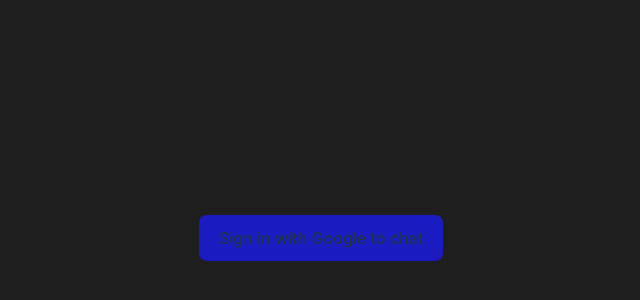
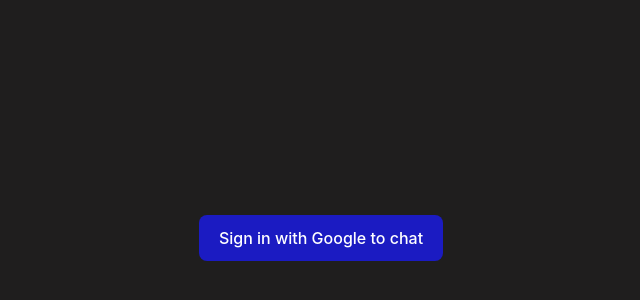
Before and after one commit to krishnakumarDS/googlechat, a React (Vite) app: page / in a window 1280 px wide. Shown: the part 162-462 px from the top of the page, without its empty margins (319-959 px from the left). Built offline with nearby package versions, Linux system fonts and the light colour scheme.

Commit message:
Update index.css

```diff
--- a/src/index.css
+++ b/src/index.css
@@ -54,7 +54,7 @@ button:focus-visible {
 
 @media (prefers-color-scheme: light) {
   :root {
-    color: #213547;
+    color: white;
     background-color: #ffffff;
   }
   a:hover {
```
